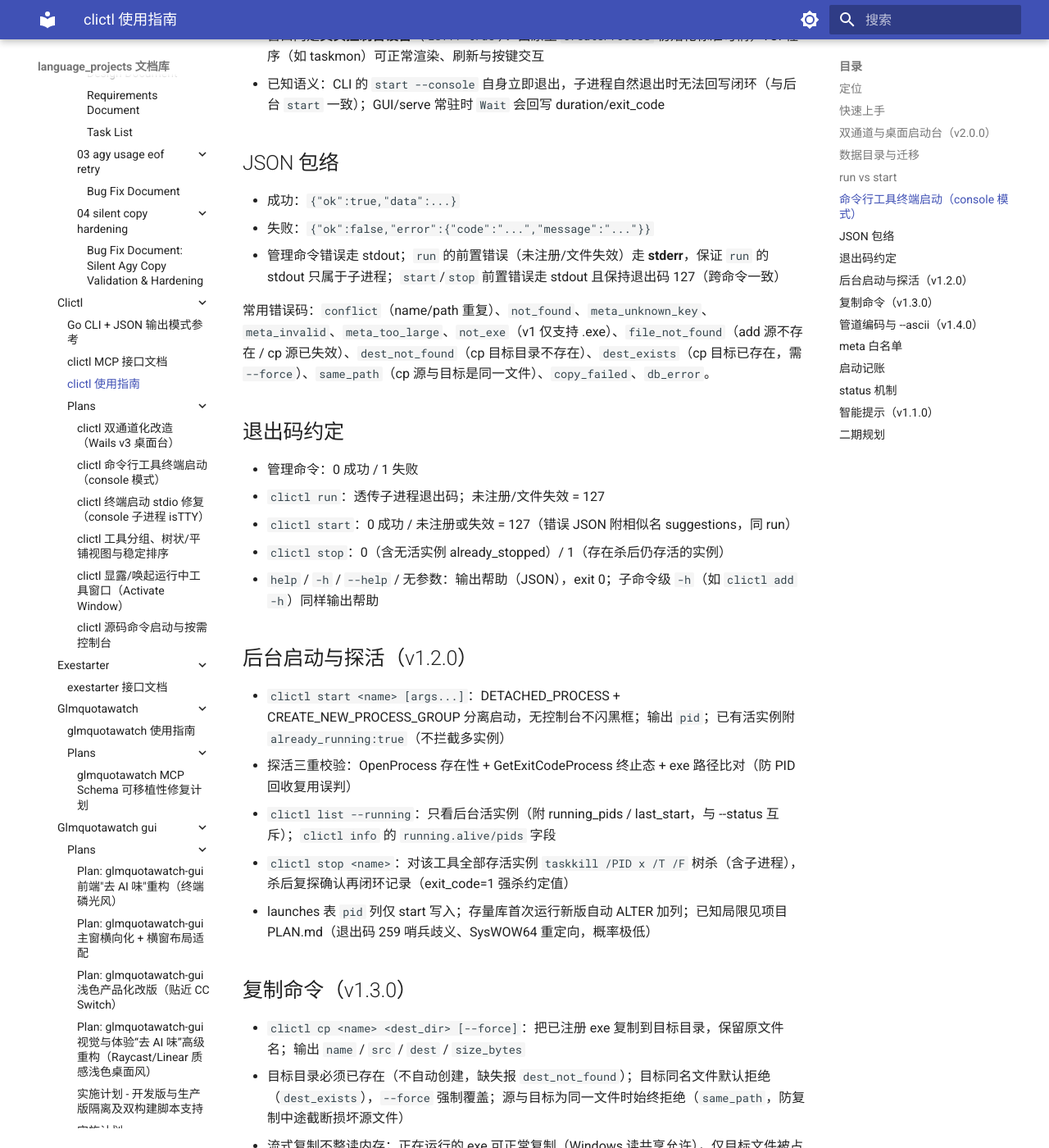
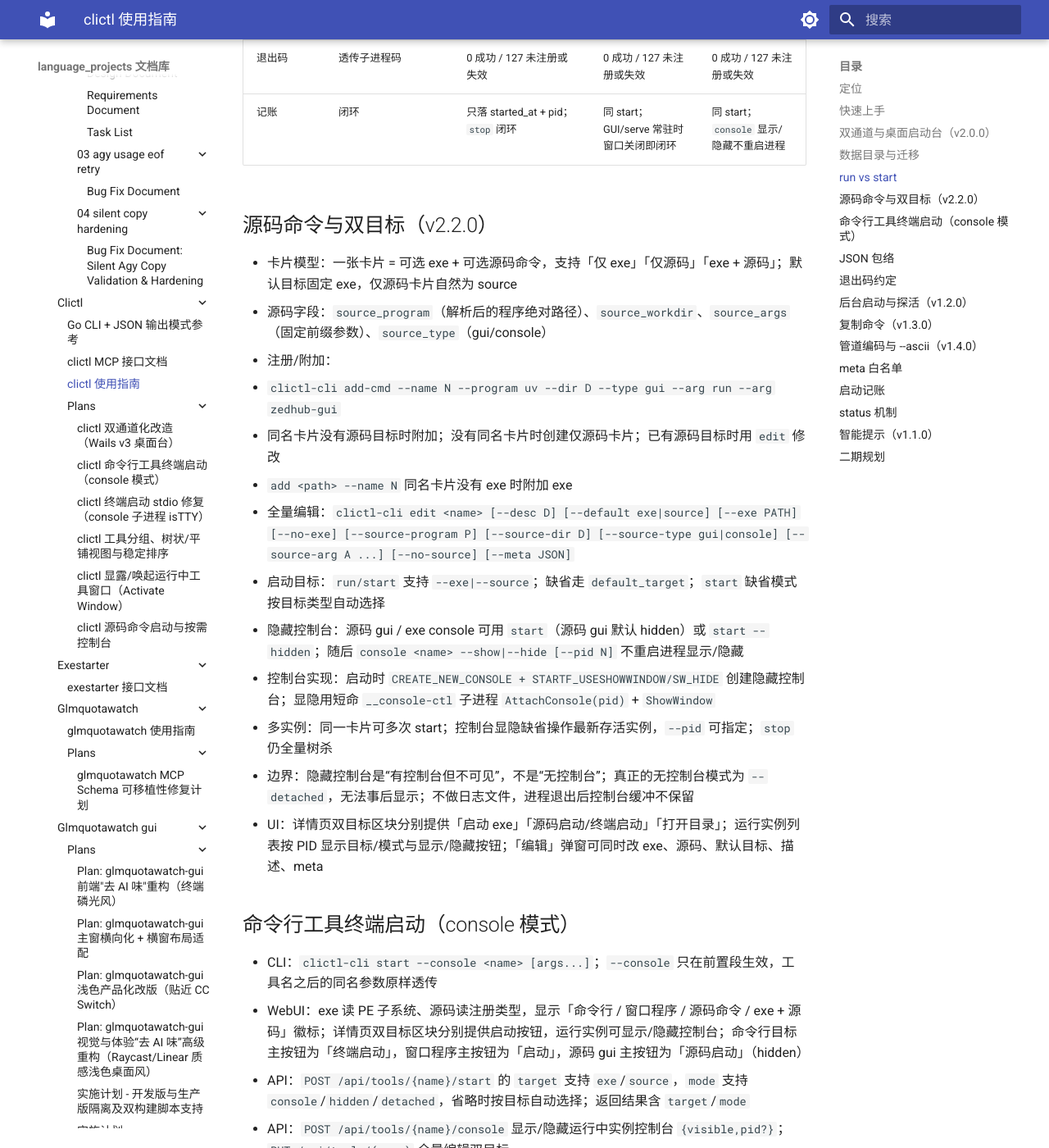
Before and after one commit to shihao-hub/td-language_projects, an MkDocs documentation site: the page built from docs/projects/go_projects/clictl/clictl 使用指南.md, in a window 1280 px wide and 1400 px high, scrolled down 3390 px. Shown: the whole window at 82% size. Built offline with MkDocs 1.6.1 and Material for MkDocs 9.7.7, drawn with Linux system fonts in a browser that asks for light colours; a script that is not in the unit is left out; some of the changed text lies outside the part shown.

Commit message:
docs: 更新 clictl 源码命令使用指南与迁移存档
- 使用指南补充双目标、隐藏控制台、控制台显隐、编辑与目标参数
- MCP 文档同步 add/info/start/run 双目标与 target/mode
- 新增 migrations/002_v2.2.0_command_tools.sql 表结构存档

```diff
--- a/docs/projects/go_projects/clictl/clictl 使用指南.md
+++ b/docs/projects/go_projects/clictl/clictl 使用指南.md
@@ -30,6 +30,20 @@ uv run scripts/build.py --release  # 正式名（需 clictl/v* tag + 工作区
 
 # 注册（name 默认=文件名去 .exe 小写化）
 clictl-cli add "D:\Program Files\Go\bin\go.exe" --desc "Go toolchain" --meta '{\"source\":\"go\",\"tags\":[\"dev\"]}'
+
+# 源码命令：给已有卡片附加 / 新建仅源码卡片（示例：uv run zedhub-gui）
+clictl-cli add-cmd --name zedhub-gui-dev --program uv `
+  --dir D:\Users\language_projects\python_projects\zedhub `
+  --type gui --arg run --arg zedhub-gui
+
+# 隐藏控制台启动，随后按需显示/隐藏（不重启进程）
+clictl-cli start zedhub-gui-dev
+clictl-cli console zedhub-gui-dev --show
+clictl-cli console zedhub-gui-dev --hide
+
+# 显式源码目标；可见控制台
+clictl-cli start --source zedhub-gui-dev
+clictl-cli start --console --source zedhub-gui-dev
 
 # 查看全部（名称升序），--pretty 缩进输出
 clictl-cli list --pretty
@@ -81,7 +95,7 @@ clictl-cli completion powershell --uninstall   # 卸载
 
 - 托盘菜单：打开启动台 / 在默认浏览器中打开 / 开机自启（dev 置灰）/ 彻底退出；关窗只销毁窗口，进程留托盘
 - 窗口几何（尺寸/位置/最大化）落在 `<通道目录>\window.json`，重开精确恢复
-- WebUI：左侧工具卡片（搜索 + 全部/运行中/有效/失效过滤 + 平铺/树状视图 + 排序），右侧详情（路径、分组徽标、大小、累计耗时、meta、最近 10 条启动）；支持启动（可带参数）/停止/定位/设置分组/编辑 meta/删除/注册（内置目录浏览选 exe）
+- WebUI：左侧工具卡片（搜索 + 全部/运行中/有效/失效过滤 + 平铺/树状视图 + 排序），右侧详情（exe/源码双目标、运行实例、路径、分组徽标、大小、累计耗时、meta、最近 10 条启动）；支持目标化启动（可带参数）/停止/控制台显示隐藏/定位/设置分组/编辑/编辑 meta/删除/注册（内置目录浏览选 exe/程序/工作目录）
 - 分组与视图：默认平铺、名称升序；点击详情标题旁的分组徽标即可选择已有分组或新建（写入 `meta.group`），注册时也可直接指定；树状视图按组折叠；视图/排序/折叠状态落在 `<通道目录>\ui_preferences.json`，重启保持
 - WebUI 不提供 `run` 前台透传：浏览器无法接管 TTY，需要看输出请用 `clictl-cli run`
 - 无 GUI 时也可只跑 WebUI：`clictl-cli serve [--port 0] [--open]`，根路径即完整工作台
@@ -98,18 +112,36 @@ clictl-cli completion powershell --uninstall   # 卸载
 
 > **要在当前终端看它输出、等它干完的用 `run`；点火就走的用 `start`；命令行工具要在独立窗口里跑的用 `start --console`。**
 
-| | `run` | `start` | `start --console` |
-|---|---|---|---|
-| 语义 | 前台透传，阻塞到子进程退出 | 后台分离（DETACHED），立即返回 | 开独立控制台窗口，立即返回 |
-| IO | 当前终端 stdin/stdout/stderr 直通 | 全部断开 | 子进程独占新窗口的控制台 |
-| 退出码 | 透传子进程码 | 0 成功 / 127 未注册或失效 | 0 成功 / 127 未注册或失效 |
-| 记账 | 闭环 | 只落 started_at + pid；`stop` 闭环 | 同 start；GUI/serve 常驻时窗口关闭即闭环 |
+| | `run` | `start` | `start --console` | `start --hidden` |
+|---|---|---|---|---|
+| 语义 | 前台透传，阻塞到子进程退出 | 按目标默认模式启动，立即返回 | 可见控制台窗口，立即返回 | 隐藏控制台，立即返回 |
+| 默认场景 | 调试/看输出 | exe GUI → detached；源码 gui → hidden；console 目标 → console | 需要交互/看窗口 | 不占屏幕，可随时显示 |
+| IO | 当前终端 stdin/stdout/stderr 直通 | 无控制台（detached）或隐藏/可见控制台 | 子进程独占新窗口的控制台 | 子进程独占隐藏控制台 |
+| 退出码 | 透传子进程码 | 0 成功 / 127 未注册或失效 | 0 成功 / 127 未注册或失效 | 0 成功 / 127 未注册或失效 |
+| 记账 | 闭环 | 只落 started_at + pid；`stop` 闭环 | 同 start；GUI/serve 常驻时窗口关闭即闭环 | 同 start；`console` 显示/隐藏不重启进程 |
+
+## 源码命令与双目标（v2.2.0）
+
+- 卡片模型：一张卡片 = 可选 exe + 可选源码命令，支持「仅 exe」「仅源码」「exe + 源码」；默认目标固定 exe，仅源码卡片自然为 source
+- 源码字段：`source_program`（解析后的程序绝对路径）、`source_workdir`、`source_args`（固定前缀参数）、`source_type`（gui/console）
+- 注册/附加：
+  - `clictl-cli add-cmd --name N --program uv --dir D --type gui --arg run --arg zedhub-gui`
+  - 同名卡片没有源码目标时附加；没有同名卡片时创建仅源码卡片；已有源码目标时用 `edit` 修改
+  - `add <path> --name N` 同名卡片没有 exe 时附加 exe
+- 全量编辑：`clictl-cli edit <name> [--desc D] [--default exe|source] [--exe PATH] [--no-exe] [--source-program P] [--source-dir D] [--source-type gui|console] [--source-arg A ...] [--no-source] [--meta JSON]`
+- 启动目标：`run/start` 支持 `--exe|--source`；缺省走 `default_target`；`start` 缺省模式按目标类型自动选择
+- 隐藏控制台：源码 gui / exe console 可用 `start`（源码 gui 默认 hidden）或 `start --hidden`；随后 `console <name> --show|--hide [--pid N]` 不重启进程显示/隐藏
+- 控制台实现：启动时 `CREATE_NEW_CONSOLE + STARTF_USESHOWWINDOW/SW_HIDE` 创建隐藏控制台；显隐用短命 `__console-ctl` 子进程 `AttachConsole(pid)` + `ShowWindow`
+- 多实例：同一卡片可多次 start；控制台显隐缺省操作最新存活实例，`--pid` 可指定；`stop` 仍全量树杀
+- 边界：隐藏控制台是“有控制台但不可见”，不是“无控制台”；真正的无控制台模式为 `--detached`，无法事后显示；不做日志文件，进程退出后控制台缓冲不保留
+- UI：详情页双目标区块分别提供「启动 exe」「源码启动/终端启动」「打开目录」；运行实例列表按 PID 显示目标/模式与显示/隐藏按钮；「编辑」弹窗可同时改 exe、源码、默认目标、描述、meta
 
 ## 命令行工具终端启动（console 模式）
 
 - CLI：`clictl-cli start --console <name> [args...]`；`--console` 只在前置段生效，工具名之后的同名参数原样透传
-- WebUI：详情标题旁显示「命令行 / 窗口程序」类型徽标（读 PE 子系统），命令行工具主按钮为「终端启动」，另提供「后台启动」；窗口程序主按钮仍为「启动」（后台分离，不产生空控制台）
-- API：`POST /api/tools/{name}/start` 的 `mode` 支持 `console` / `detached`，省略时按 PE 子系统自动选择；返回结果含 `mode`
+- WebUI：exe 读 PE 子系统、源码读注册类型，显示「命令行 / 窗口程序 / 源码命令 / exe + 源码」徽标；详情页双目标区块分别提供启动按钮，运行实例可显示/隐藏控制台；命令行目标主按钮为「终端启动」，窗口程序主按钮为「启动」，源码 gui 主按钮为「源码启动」（hidden）
+- API：`POST /api/tools/{name}/start` 的 `target` 支持 `exe`/`source`，`mode` 支持 `console`/`hidden`/`detached`，省略时按目标自动选择；返回结果含 `target`/`mode`
+- API：`POST /api/tools/{name}/console` 显示/隐藏运行中实例控制台 `{visible,pid?}`；`PUT /api/tools/{name}` 全量编辑双目标
 - 窗口内是**真实控制台设备**（`isTTY=true`）：由原生 `CreateProcess` 初始化标准句柄，TUI 程序（如 taskmon）可正常渲染、刷新与按键交互
 - 已知语义：CLI 的 `start --console` 自身立即退出，子进程自然退出时无法回写闭环（与后台 `start` 一致）；GUI/serve 常驻时 `Wait` 会回写 duration/exit_code
 
@@ -119,7 +151,7 @@ clictl-cli completion powershell --uninstall   # 卸载
 - 失败：`{"ok":false,"error":{"code":"...","message":"..."}}`
 - 管理命令错误走 stdout；`run` 的前置错误（未注册/文件失效）走 **stderr**，保证 `run` 的 stdout 只属于子进程；`start`/`stop` 前置错误走 stdout 且保持退出码 127（跨命令一致）
 
-常用错误码：`conflict`（name/path 重复）、`not_found`、`meta_unknown_key`、`meta_invalid`、`meta_too_large`、`not_exe`（v1 仅支持 .exe）、`file_not_found`（add 源不存在 / cp 源已失效）、`dest_not_found`（cp 目标目录不存在）、`dest_exists`（cp 目标已存在，需 `--force`）、`same_path`（cp 源与目标是同一文件）、`copy_failed`、`db_error`。
+常用错误码：`conflict`（name / exe 路径 / 源码三元组重复）、`not_found`、`meta_unknown_key`、`meta_invalid`、`meta_too_large`、`not_exe`、`file_not_found`、`dest_not_found`、`dest_exists`、`same_path`、`copy_failed`、`db_error`、`program_not_found`、`workdir_not_found`、`no_exe_target`、`no_source_target`、`not_running`、`console_unavailable`、`console_failed`。
 
 ## 退出码约定
 
@@ -164,7 +196,7 @@ clictl-cli completion powershell --uninstall   # 卸载
 
 ## status 机制
 
-落库 `status` 记录"上次校验结论"；list/info/run 触碰时一律现场 `os.Stat` 刷新并回写，JSON 输出的 status 永远是实时结论，`list --status invalid` 可过滤出失效条目。
+落库 `status` 记录"上次校验结论"；list/info/run 触碰时一律现场校验并回写，JSON 输出的 status 永远是实时结论，`list --status invalid` 可过滤出失效条目。双目标卡片的总体 status 为「任一目标有效 = active」，详情分别给出 `exe.status` / `source.status`，失效一侧按钮禁用。
 
 ## 智能提示（v1.1.0）
 
@@ -173,7 +205,7 @@ clictl-cli completion powershell --uninstall   # 卸载
 **PowerShell Tab 补全**（PS 5.1+，clictl 需在 PATH 中）：
 
 - `clictl-cli completion powershell --install` 把补全安装块写入 `$PROFILE`（conda-init 风格标记区块，幂等；安装行带 `Get-Command clictl` 守卫，clictl 不在 PATH 的会话自动跳过，不污染 shell 启动）；安装块自带两行 UTF-8 编码固化（修 PS 5.1 原生 exe 间管道中文变 `?`，详见「管道编码与 --ascii」小节）；旧版 3 行块重跑 `--install` 自动升级为 5 行标准块（返回 `upgraded:true`）；`--uninstall` 按标记整块移除（removed=5）
-- 补全行为：第 1 位置补全子命令名（`clictl ru<Tab>`）；`run/start/stop/rm/info/set/cp` 后第 1 位置补全工具名（候选来自注册列表，前缀过滤）；`run`/`start` 第 2 参数起为子进程透传段，不产生候选
+- 补全行为：第 1 位置补全子命令名（`clictl ru<Tab>`）；`run/start/stop/rm/info/set/cp/edit/console` 后第 1 位置补全工具名（候选来自注册列表，前缀过滤）；`run`/`start` 第 2 参数起为子进程透传段，不产生候选
 - 只绑定 `clictl` 命令名，不影响其他工具的补全；内部 try/catch 静默失败
 - `completion powershell` / `completion names` 输出 **raw 文本而非 JSON 包络**（消费者是 shell 补全脚本，输出即协议，同 `run` stdout 例外先例）；`--install`/`--uninstall` 为动作型命令仍输出 JSON
 
```
Also changed, not shown: docs/projects/go_projects/clictl/MCP 接口文档.md (+28 -10 lines), 1 other file.
